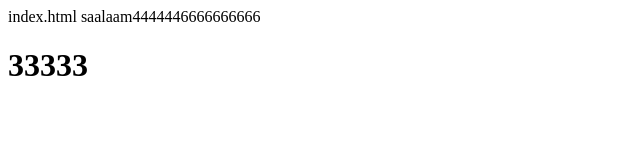
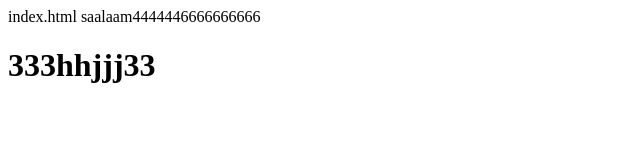
Before and after one commit to arefmrp/myfirstrepository, a plain HTML site: page index.html in a window 1280 px wide. Shown: the whole page, without its empty margins (0-640 px from the left). Drawn offline with Linux system fonts and the light colour scheme.

Commit message:
index.html

```diff
--- a/index.html
+++ b/index.html
@@ -1,2 +1,2 @@
 index.html saalaam4444446666666666
-<h1>33333</h1>
+<h1>333hhjjj33</h1>
```
